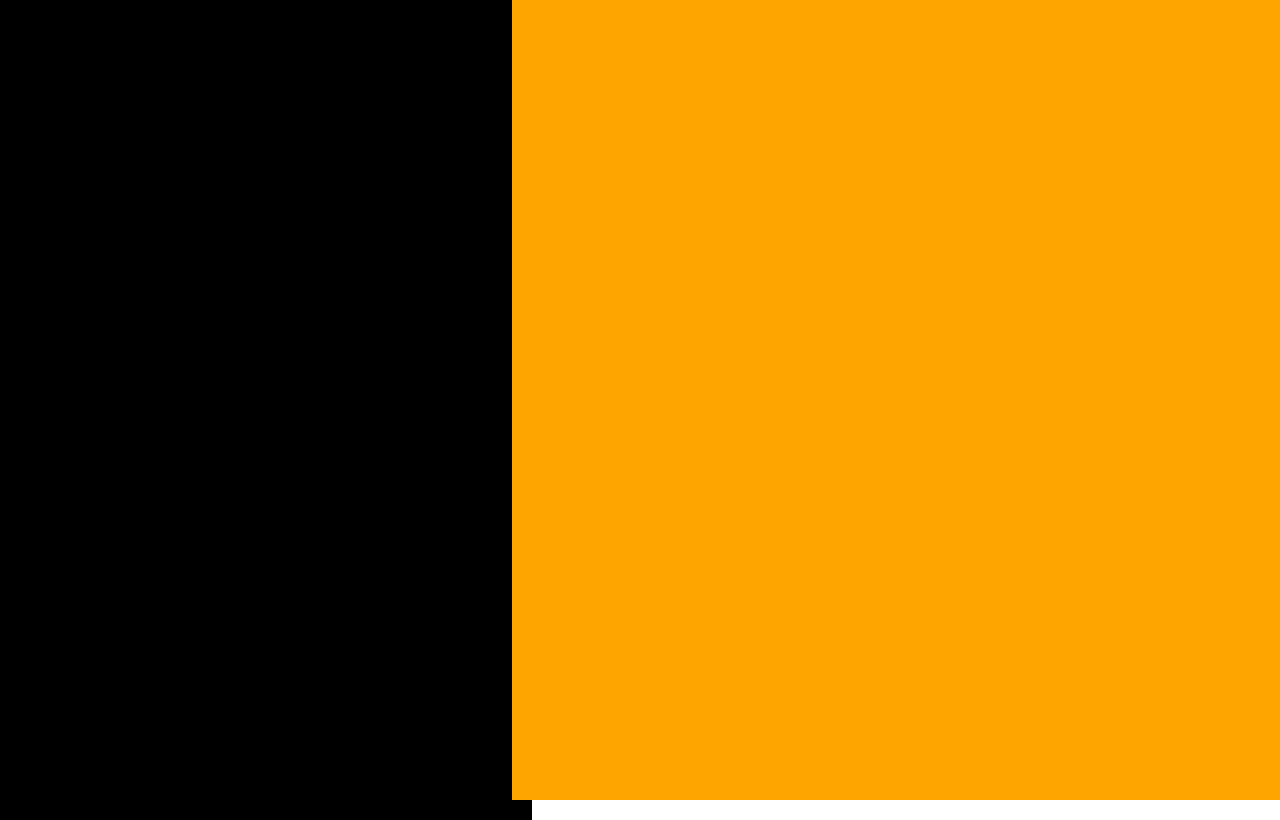
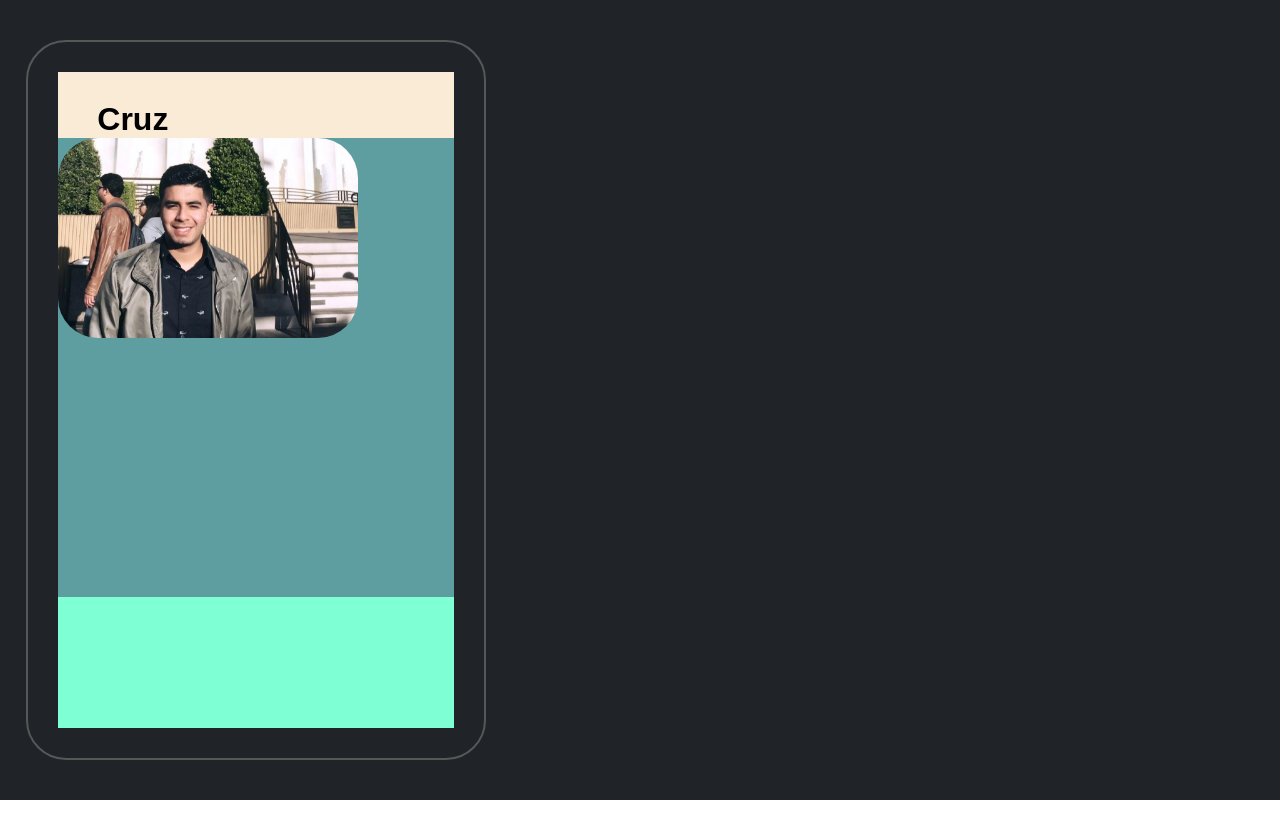
Before and after one commit to cmir22/portfolio, a React (Vite) app: page / in a window 1280 px wide. Built offline with nearby package versions, Linux system fonts and the light colour scheme.

Commit message:
working with information card componennt

```diff
--- a/src/App.scss
+++ b/src/App.scss
@@ -1,3 +1,5 @@
+@import "./assets/Styles/Colors.scss";
+
 .sections {
   width: 100%;
   height: 100vh;
@@ -6,12 +8,15 @@
   &__left {
     width: 40%;
     height: 100%;
-    background-color: green;
+    background-color: $primary_gray;
+    display: flex;
+    justify-content: center;
+    align-items: center;
   }
 
   &__right {
     width: 60%;
     height: 100%;
-    background-color: orange;
+    background-color: $primary_gray;
   }
 }
--- /dev/null
+++ b/src/assets/Styles/Colors.scss
@@ -0,0 +1,2 @@
+// Gray
+$primary_gray: #202328;
--- /dev/null
+++ b/src/assets/Styles/Sizes.scss
@@ -0,0 +1 @@
+$border_x3: 40px;
--- a/src/index.scss
+++ b/src/index.scss
@@ -1,4 +1,5 @@
 * {
   padding: 0;
   margin: 0;
+  font-family: Arial, Helvetica, sans-serif;
 }
--- a/src/pages/Home/InformationCard/InformationCard.scss
+++ b/src/pages/Home/InformationCard/InformationCard.scss
@@ -1,6 +1,41 @@
-.information_card_container {
-  width: 100%;
-  height: 100%;
-  background-color: black;
-  padding: 10px;
+@import "../../../assets/Styles/Sizes.scss";
+
+.information_card {
+  width: 90%;
+  height: 90%;
+  background-color: #202328;
+  border: 2px solid #575757;
+  border-radius: $border_x3;
+  padding: 30px;
+  box-sizing: border-box;
+
+  &__container {
+    height: 100%;
+    width: 100%;
+    background-color: aquamarine;
+  }
+
+  &__header {
+    height: 10%;
+    width: 100%;
+    background-color: antiquewhite;
+    display: flex;
+    align-items: flex-end;
+    h1 {
+      margin-left: 10%;
+    }
+  }
+
+  &__body {
+    height: 70%;
+    width: 100%;
+    background-color: cadetblue;
+
+    img {
+      width: 300px;
+      height: 200px;
+      object-fit: cover;
+      border-radius: $border_x3;
+    }
+  }
 }
--- a/src/pages/Home/InformationCard/InformationCard.tsx
+++ b/src/pages/Home/InformationCard/InformationCard.tsx
@@ -3,7 +3,16 @@ import "./InformationCard.scss";
 const InformationCard = () => {
   return (
     <>
-      <div className="information_card_container"></div>
+      <div className="information_card">
+        <div className="information_card__container">
+          <div className="information_card__header">
+            <h1>Cruz</h1>
+          </div>
+          <div className="information_card__body">
+            <img src="../../../../public/profile_image.webp" />
+          </div>
+        </div>
+      </div>
     </>
   );
 };
```
Also changed, not shown: public/profile_image.webp (added).
